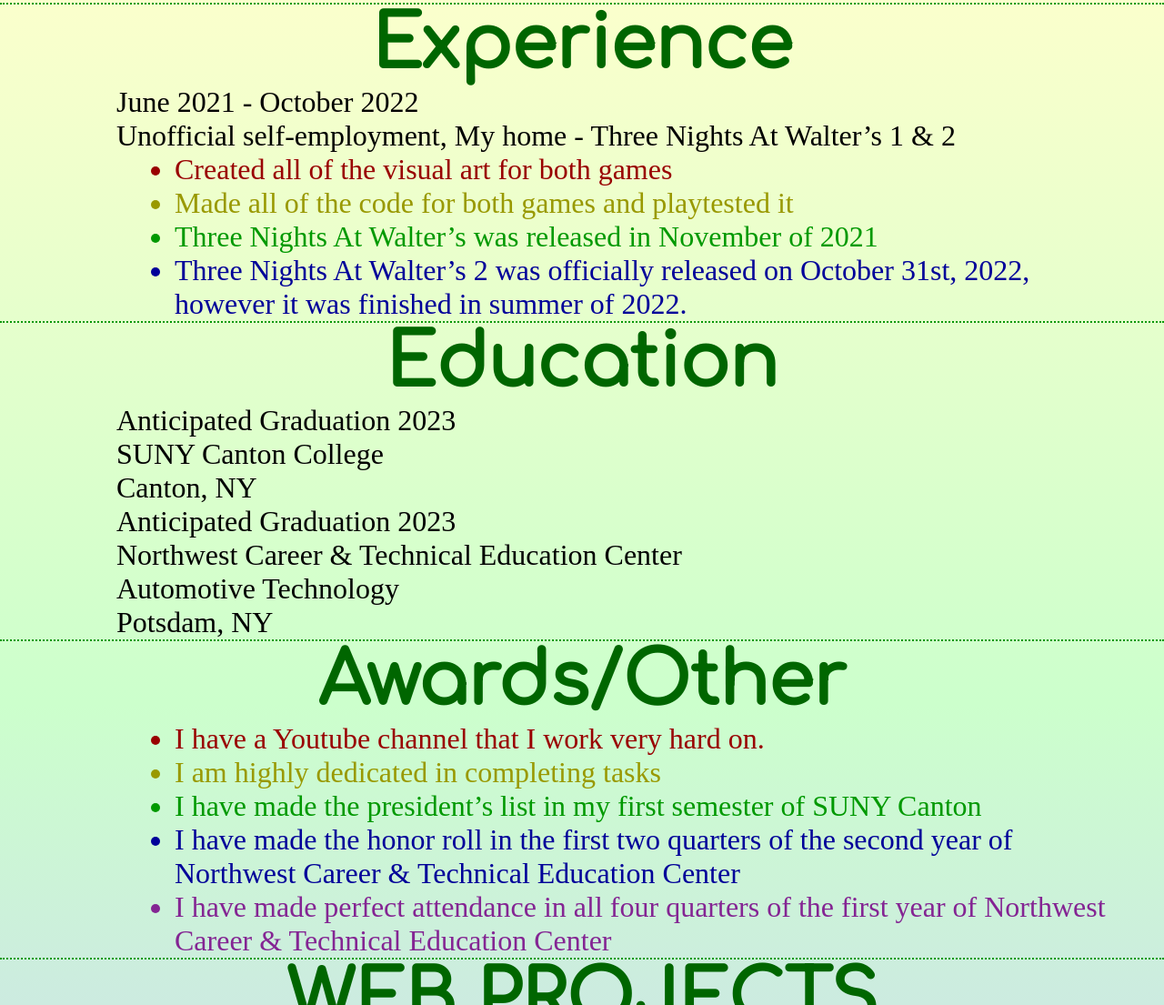
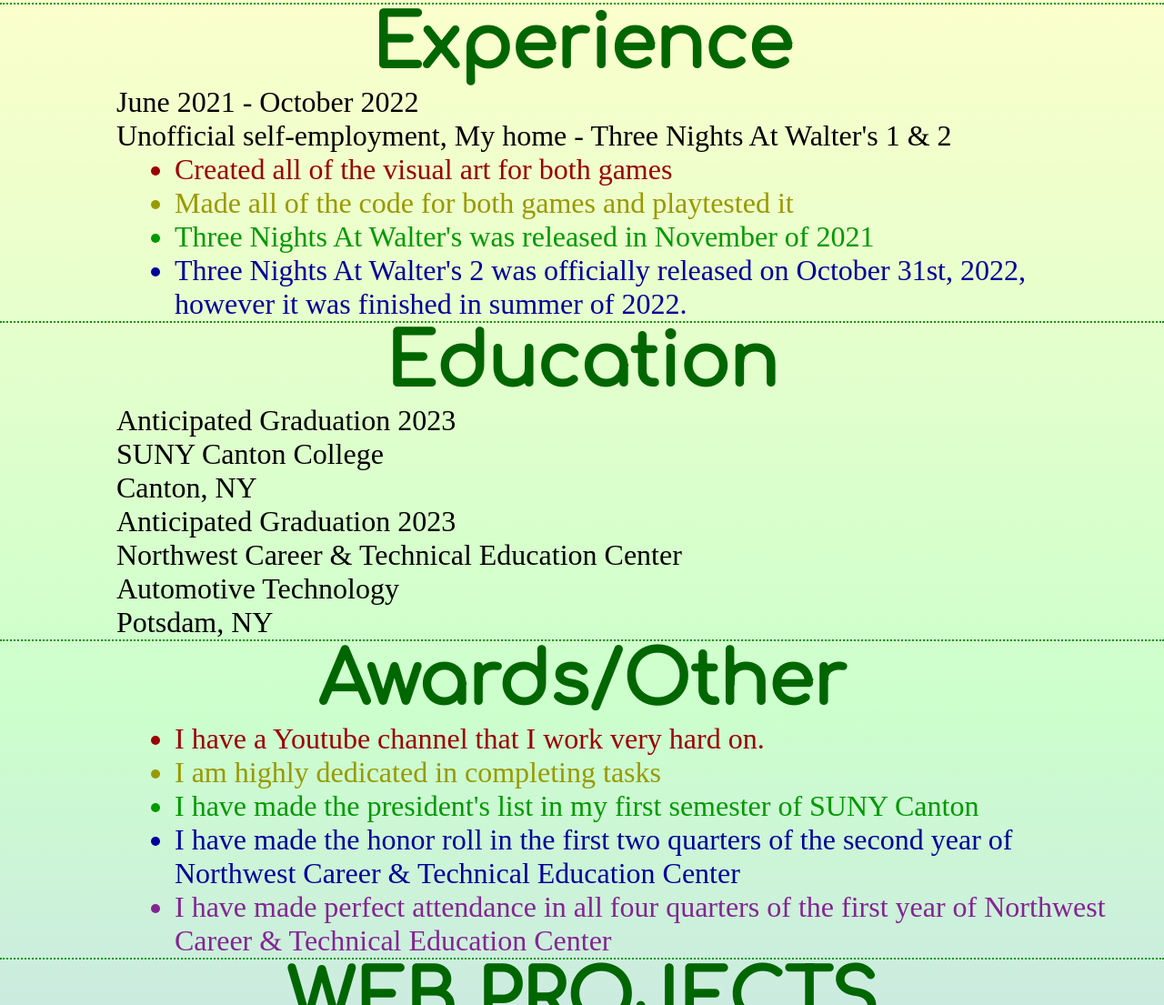
Before and after one commit to galladegamer/myPortfolio, a plain HTML site: page index.html in a window 1280 px wide. Shown: the part 1083-2188 px from the top of the page at 91% size. Drawn offline with nearby package versions, Linux system fonts and the light colour scheme; a web font is replaced by a local one.

```diff
--- a/index.html
+++ b/index.html
@@ -44,12 +44,12 @@
 			<h1 class="titling">Experience</h1>
 
 			<p>June 2021 - October 2022</p>
-			<p>Unofficial self-employment, My home - Three Nights At Walter’s <a class="turnRed" href="https://gamejolt.com/games/TNAW/752541" target="_blank">1</a> &#38; <a class="turnRed" href="https://gamejolt.com/games/TNAW2/761036" target="_blank">2</a></p>
+			<p>Unofficial self-employment, My home - Three Nights At Walter's <a class="turnRed" href="https://gamejolt.com/games/TNAW/752541" target="_blank">1</a> &#38; <a class="turnRed" href="https://gamejolt.com/games/TNAW2/761036" target="_blank">2</a></p>
 			<ul>
 			<li class="redList">Created all of the visual art for both games</li>
 			<li class="yellowList">Made all of the code for both games and playtested it</li>
-			<li class="greenList"><a class="greenList" href="https://gamejolt.com/games/TNAW/752541" target="_blank">Three Nights At Walter’s</a> was released in November of 2021</li>
-			<li class="blueList"><a  class="blueList" href="https://gamejolt.com/games/TNAW2/761036" target="_blank">Three Nights At Walter’s 2</a> was officially released on October 31st, 2022, however it was finished in summer of 2022.</li>
+			<li class="greenList"><a class="greenList" href="https://gamejolt.com/games/TNAW/752541" target="_blank">Three Nights At Walter's</a> was released in November of 2021</li>
+			<li class="blueList"><a  class="blueList" href="https://gamejolt.com/games/TNAW2/761036" target="_blank">Three Nights At Walter's 2</a> was officially released on October 31st, 2022, however it was finished in summer of 2022.</li>
 			</ul>
 
 		</div>
@@ -75,7 +75,7 @@
 			<ul>
 			<li class="redList">I have a <a class="redList" href="https://www.youtube.com/@galladegamer5638" target="_blank">Youtube channel</a> that I work very hard on.</li>
 			<li class="yellowList">I am highly dedicated in completing tasks</li>
-			<li class="greenList">I have made the president’s list in my first semester of SUNY Canton</li>
+			<li class="greenList">I have made the president's list in my first semester of SUNY Canton</li>
 			<li class="blueList">I have made the honor roll in the first two quarters of the second year of Northwest Career &#38; Technical Education Center</li>
 			<li class="purpleList">I have made perfect attendance in all four quarters of the first year of Northwest Career &#38; Technical Education Center</li>
 			</ul>
```
